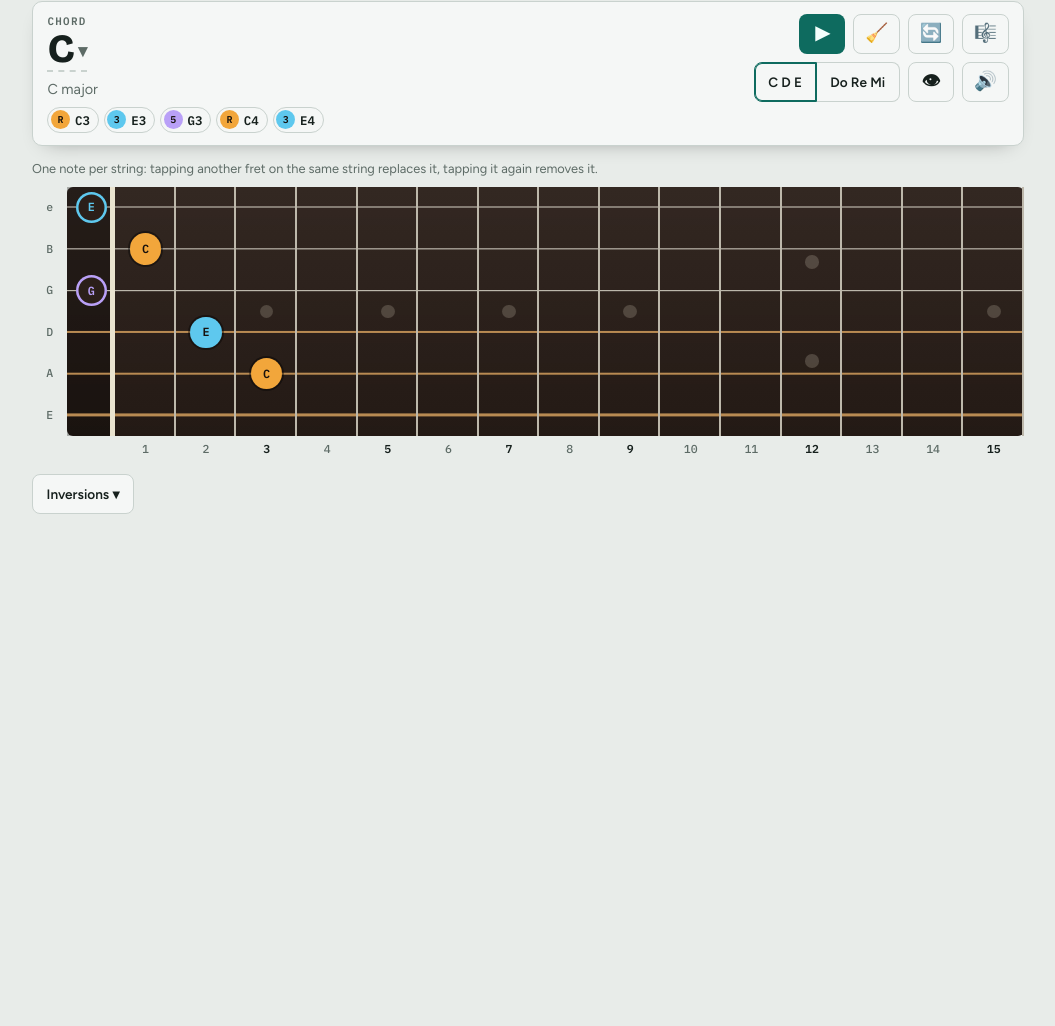
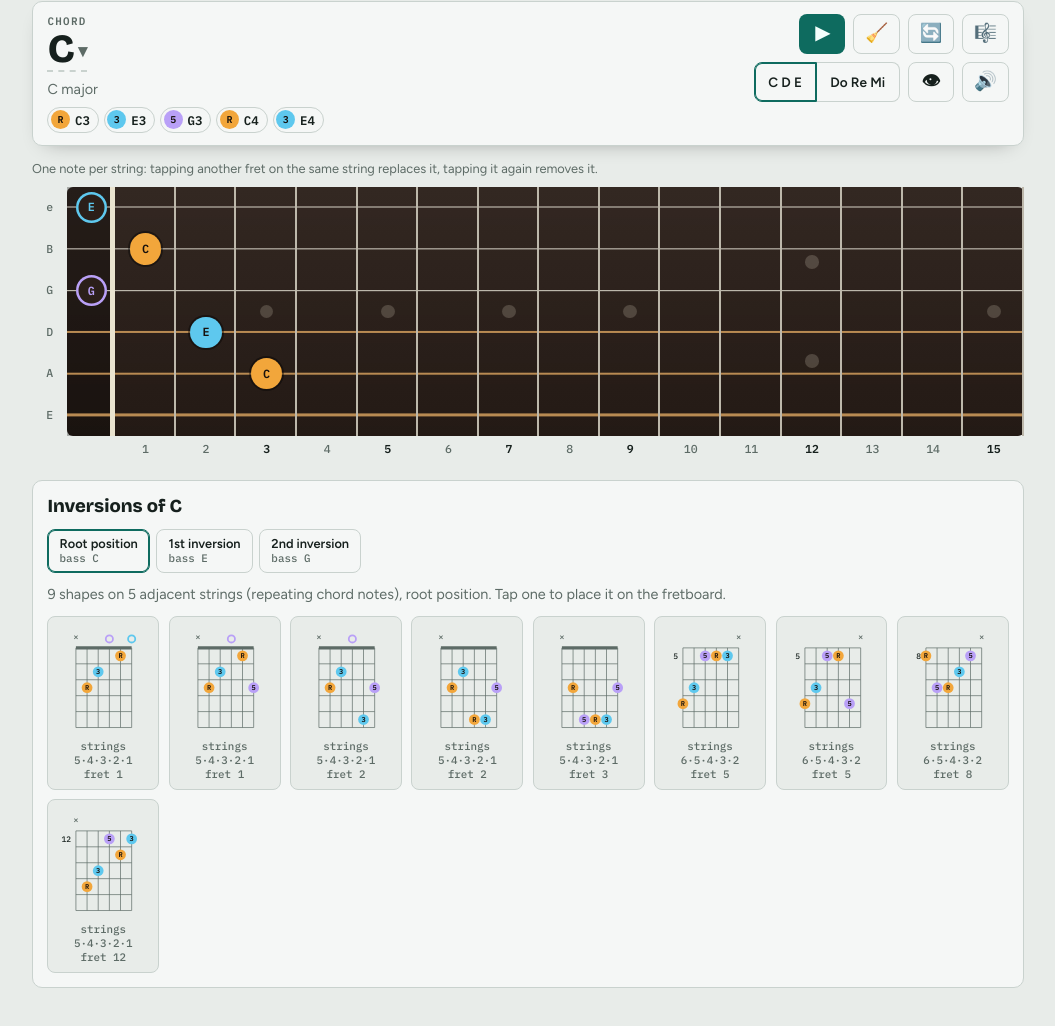
Before and after one commit to Fernando-Contreras/Fretboard, a plain HTML site: page site/index.html in a window 1280 px wide. Shown: the part 64-1090 px from the top of the page, without its empty margins (112-1167 px from the left). Before the commit the page ends 800 px from the top, so only its background shows below. Drawn offline with Linux system fonts and the light colour scheme.

Commit message:
Inversiones siempre abiertas; se quita el boton Inversiones

```diff
--- a/site/index.html
+++ b/site/index.html
@@ -193,7 +193,6 @@ dialog.builder::backdrop{background:rgba(0,0,0,.55)}
     <div class="hintline" id="hint" data-i="hint">Una nota por cuerda: tocar otro traste de la misma cuerda la reemplaza, tocarla de nuevo la quita.</div>
     <div class="sheet" id="sheet" hidden></div>
     <div class="scroller"><div class="board v" id="board"></div></div>
-    <div class="row" id="invrow" hidden><button class="btn" id="invbtn" aria-expanded="false">Inversiones ▾</button></div>
   </section>
 
   <section class="inv" id="inv" hidden></section>
@@ -262,7 +261,7 @@ const intName=d=>{
 
 let sel=[null,null,null,null,null,null];
 let notation='let', showAll=false, autoStrum=false, orient=innerWidth<720?'v':'h';
-let curChord=null, sheetOpen=false, invOpen=false, invIdx=0, invMore=false, lastKey='', voiceList=[], pinned=null;
+let curChord=null, sheetOpen=false, invOpen=true, invIdx=0, invMore=false, lastKey='', voiceList=[], pinned=null;
 
 const $=id=>document.getElementById(id);
 const fmt=n=>notation==='sol'?(SOL[n[0]]+n.slice(1)):n;
@@ -486,11 +485,7 @@ function renderReadout(notes,cands){
     $('pickbtn').onclick=()=>openBuilder(null);
   }
   const cb=$('chordbtn'); if(cb) cb.onclick=()=>openBuilder(cands[0]);
-  const ib=$('invbtn'), has=notes.length>=3&&cands.length>0;
-  $('invrow').hidden=!has;
-  ib.setAttribute('aria-expanded',invOpen); ib.textContent=tr('Inversiones ','Inversions ')+(invOpen?'▴':'▾');
 }
-$('invbtn').onclick=()=>{invOpen=!invOpen;update()};
 
 /* ---------- inversiones ---------- */
 /* ¿Se puede tocar con una mano? Reglas:
--- a/site/sw.js
+++ b/site/sw.js
@@ -1,5 +1,5 @@
 // MÃ¡stil: guarda la app para que abra sin internet. Sirve lo guardado y actualiza en segundo plano.
-const CACHE = 'mastil-88fb4eab48';
+const CACHE = 'mastil-360ac625aa';
 const SHELL = [
   "./",
   "fonts/bricolage-grotesque-latin-600-normal.woff2",
```
